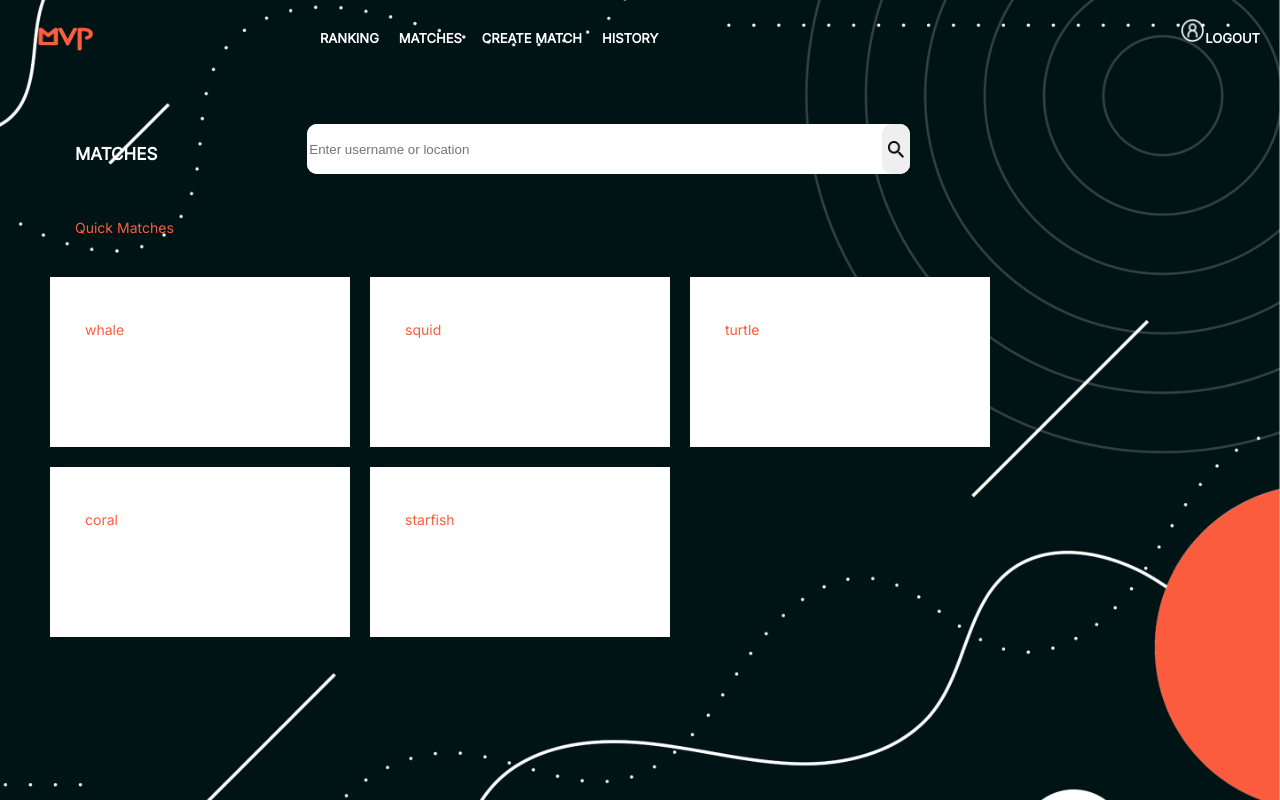
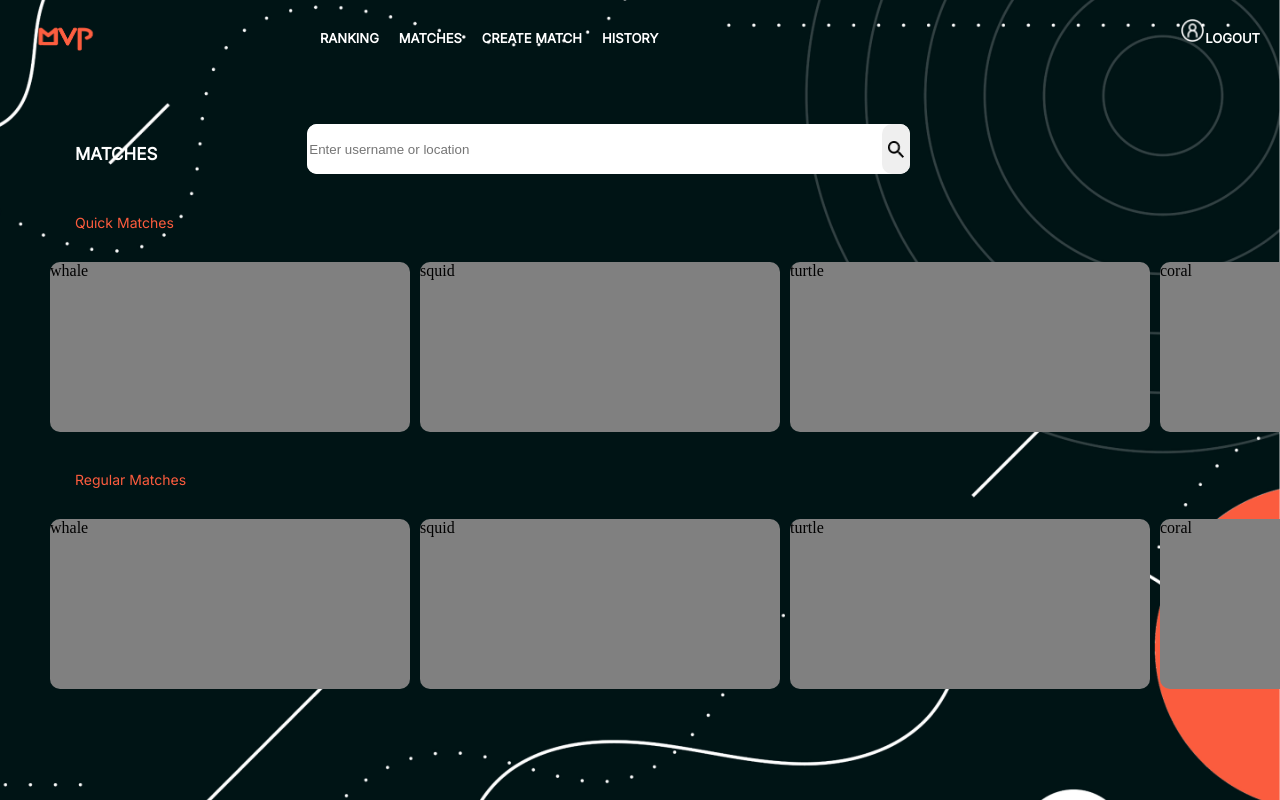
Before and after one commit to s3v3n-up/mvp, a Next.js app: page / in a window 1280 px wide. Built offline with nearby package versions, Linux system fonts and the light colour scheme.

Commit message:
horizontal slider added

```diff
--- a/package.json
+++ b/package.json
@@ -22,7 +22,7 @@
     "next-auth": "^4.10.3",
     "react": "18.2.0",
     "react-dom": "18.2.0",
-    "react-elastic-carousel": "^0.11.5"
+    "react-spring": "^9.5.5"
   },
   "devDependencies": {
     "@babel/core": "^7.19.3",
--- a/src/pages/index.tsx
+++ b/src/pages/index.tsx
@@ -4,12 +4,9 @@ import Layout from "@/components/layout/Layout";
 import Image from "next/image";
 import styles from "@/styles/Home.module.sass";
 
-
-const names = ["whale", "squid", "turtle", "coral", "starfish"];
+const names = ["whale", "squid", "turtle", "coral", "starfish", "star"];
 
 export default function Home() {
-
-
     return (
         <Layout>
             <div className={styles.matches}>
@@ -30,25 +27,24 @@ export default function Home() {
 
                 <div>
                     <p>Quick Matches</p>
-                    <div>
-                        {names.map(name =>
-                            <div className={styles.quick} key={name}>
-                                <p>{name}</p>
+                    <div className={styles.container}>
+                        {names.map((name) => (
+                            <div className={styles.cards} key={name}>
+                                {name}
                             </div>
-                        )}
+                        ))}
                     </div>
                 </div>
-
-                {/* <div className={styles.regular}>
+                <div>
                     <p>Regular Matches</p>
-                    <div>
-                        <div className={styles.quick}>
-                            <div>
-
+                    <div className={styles.container}>
+                        {names.map((name) => (
+                            <div className={styles.cards} key={name}>
+                                {name}
                             </div>
-                        </div>
+                        ))}
                     </div>
-                </div> */}
+                </div>
             </div>
         </Layout>
     );
--- a/src/styles/Home.module.sass
+++ b/src/styles/Home.module.sass
@@ -3,6 +3,8 @@
     margin-left: 40px
     margin-top: 50px
     flex-direction: column
+
+
 
 .matches h1
     display: flex
@@ -16,7 +18,7 @@
     text-transform: uppercase
 
 .matches p
-    padding-top: 30px
+    padding-top: 25px
     padding-bottom: 17px
     padding-left: 35px
     font-family: 'Inter'
@@ -47,9 +49,22 @@
     padding-top: 5px
     border-radius: 10px
 
-.quick
-    display: inline-flex
-    background-color: #ffff
-    margin: 10px 10px 10px 10px
-    width: 300px
+.container
+    display: flex
+    overflow-x: auto
+    width: 100%
+
+.container::-webkit-scrollbar
+        width: 0
+
+.cards
+    flex-shrink: 0
+    width: 360px
     height: 170px
+    margin-left: 10px
+    border-radius: 10px
+
+    background-color: gray
+    background-size: cover
+    background-repeat: no-repeat
+    background-position: center center
```
Also changed, not shown: 2 other files (tests, documents, lock files or other folders).
